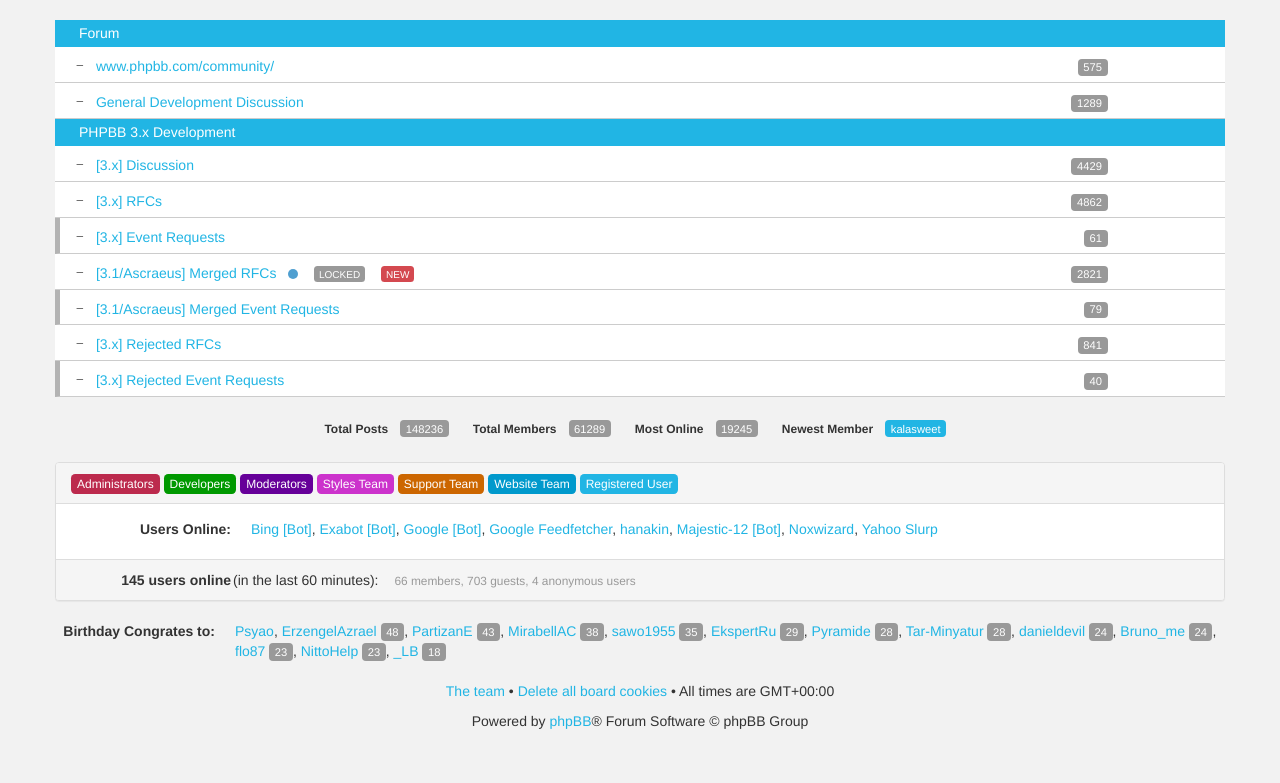
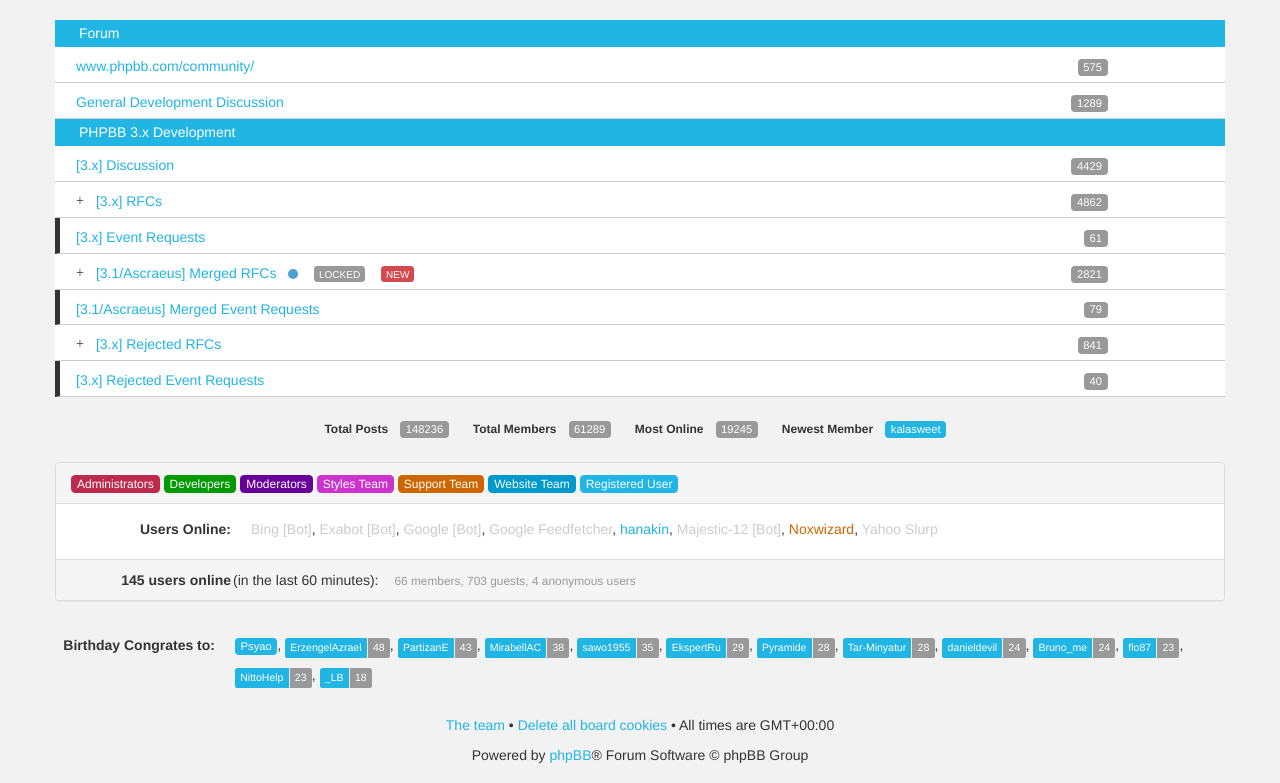
Before and after one commit to hanakin/ProMino, a PHP site: the page made by index.php in a window 1280 px wide. Shown: the part 112-895 px from the top of the page. Before the commit the page ends 841 px from the top, so only its background shows below. Run offline with PHP 8.4, Linux system fonts and the light colour scheme; style sheets or scripts are compiled from the project's sources; some libraries are stand-ins or nearby versions; some web fonts are replaced.

Commit message:
Globalize user colur classes & Fix forum-sub icons

```diff
--- a/assests/css/core.css
+++ b/assests/css/core.css
@@ -1480,6 +1480,7 @@ a.badge:focus {
   }
 }
 .label {
+  display: inline-block;
   font-size: 80%;
   vertical-align: middle;
   border-radius: .35em;
--- a/assests/css/theme.css
+++ b/assests/css/theme.css
@@ -3,6 +3,45 @@
    Theme specific Content & alterations
    ==========================================================================
 */
+.label-list {
+  display: inline-block;
+  padding-left: 0;
+  list-style: none;
+}
+.label-list > li {
+  display: inline-block;
+}
+.label-list > li a,
+.label-list > li span {
+  margin: 0 0 0 -3px;
+  padding: .25em .5em .5em;
+  font-size: 75%;
+  font-weight: 500;
+  line-height: 1;
+  color: #fff;
+  text-align: center;
+  white-space: nowrap;
+  vertical-align: baseline;
+  background-color: #999999;
+}
+.label-list > li a {
+  background-color: #21b5e4;
+}
+.label-list > li a:hover,
+.label-list > li a:focus {
+  background-color: #1482a4;
+}
+.label-list .label-list-left a,
+.label-list .label-list-left span {
+  margin: 0;
+  border-top-left-radius: .25em;
+  border-bottom-left-radius: .25em;
+}
+.label-list .label-list-right a,
+.label-list .label-list-right span {
+  border-top-right-radius: .25em;
+  border-bottom-right-radius: .25em;
+}
 /*
  * Navbar
  * --------------------------------------------------*/
@@ -114,7 +153,7 @@
   border-bottom: none;
 }
 .forum-sub {
-  border-left: 5px solid #b3b3b3;
+  border-left: 5px solid #333333;
   padding-left: 1px;
 }
 .forum-recent > a {
@@ -198,51 +237,111 @@
     font-size: 14px;
   }
 }
-.label-admint {
+.label.admint {
   background: #BC2A4D;
 }
-a:hover .label-admint {
+a.admint {
+  color: #BC2A4D;
+}
+a.admint :hover {
+  color: #92213c;
+}
+a:hover .label.admint {
   background: #92213c;
 }
-.label-dev {
+.label.dev {
   background: #009900;
 }
-a:hover .label-dev {
+a.dev {
+  color: #009900;
+}
+a.dev :hover {
+  color: #006600;
+}
+a:hover .label.dev {
   background: #006600;
 }
-.label-modt {
+.label.modt {
   background: #660099;
 }
-a:hover .label-modt {
+a.modt {
+  color: #660099;
+}
+a.modt:hover {
+  color: #440066;
+}
+a:hover .label.modt {
   background: #440066;
 }
-.label-mod {
+.label.mod {
   background: #0000CC;
 }
-a:hover .label-mod {
+a.mod {
+  color: #0000CC;
+}
+a.mod :hover {
+  color: #000099;
+}
+a:hover .label.mod {
   background: #000099;
 }
-.label-stylet {
+.label.stylet {
   background: #CC33CC;
 }
-a:hover .label-stylet {
+a.stylet {
+  color: #CC33CC;
+}
+a.stylet:hover {
+  color: #a329a3;
+}
+a:hover .label.stylet {
   background: #a329a3;
 }
-.label-supt {
+.label.supt {
   background: #CC6600;
 }
-a:hover .label-supt {
+a.supt {
+  color: #CC6600;
+}
+a.supt:hover {
+  color: #994d00;
+}
+a:hover .label.supt {
   background: #994d00;
 }
-.label-webt {
+.label.webt {
   background: #0099CC;
 }
-a:hover .label-webt {
+a.webt {
+  color: #0099CC;
+}
+a.webt:hover {
+  color: #007399;
+}
+a:hover .label.webt {
   background: #007399;
 }
-.label-user {
+.label.bot {
+  background: #cccccc;
+}
+a.bot {
+  color: #cccccc;
+}
+a.bot:hover {
+  color: #b3b3b3;
+}
+a:hover .label.bot {
+  background: #b3b3b3;
+}
+.label.user {
   background: #21b5e4;
 }
-a:hover .label-user {
+a.user {
+  color: #21b5e4;
+}
+a.user:hover {
+  color: #1794bb;
+}
+a:hover .label.user {
   background: #1794bb;
 }
--- a/assests/less/core/core-modules.less
+++ b/assests/less/core/core-modules.less
@@ -47,6 +47,7 @@
 }
 
 .label {
+	display: inline-block;
 	font-size: 80%;
 	vertical-align: middle;
 	border-radius: .35em;
--- a/assests/less/modules/forumlist.less
+++ b/assests/less/modules/forumlist.less
@@ -53,7 +53,7 @@
 
 .forum-row::last-child { border-bottom: none; }
 .forum-sub {
-	border-left: @padding-small-vertical solid @gray-light;
+	border-left: @padding-small-vertical solid @black;
 	padding-left: @padding-base-vertical - @padding-small-vertical;
 }
 
--- /dev/null
+++ b/assests/less/modules/label-list.less
@@ -0,0 +1,46 @@
+//
+// Label List
+// --------------------------------------------------
+
+.label-list {
+	display: inline-block;
+	padding-left: 0;
+	list-style: none;
+	> li {
+		display: inline-block;
+
+		// Add hover effects, but only for links
+		a, span {
+			margin: 0 0 0 -3px;
+			padding: .25em .5em .5em;
+			font-size: 75%;
+			font-weight: 500;
+			line-height: 1;
+			color: #fff;
+			text-align: center;
+			white-space: nowrap;
+			vertical-align: baseline;
+			background-color: @gray;
+		}
+
+		a {
+			background-color: @link-color;
+			&:hover,
+			&:focus { background-color: @link-hover-color; }
+		}
+	}
+	.label-list-left {
+		a, span {
+			margin: 0;
+			border-top-left-radius: .25em;
+			border-bottom-left-radius: .25em;
+		}
+	}
+
+	.label-list-right {
+		a, span {
+			border-top-right-radius: .25em;
+			border-bottom-right-radius: .25em;
+		}
+	}
+}
--- a/assests/less/theme.less
+++ b/assests/less/theme.less
@@ -8,32 +8,55 @@
    ==========================================================================
 */
 
+@import "modules/label-list.less";
+
 // It is highly recomended that you break up the theme into sub components or modules and use this file to include them
 @import "modules/navbar.less";
 @import "modules/forumlist.less";
 @import "modules/info.less";
 @import "modules/copyright.less";
 
-.label-admint 			{ background: #BC2A4D; }
-a:hover .label-admint 	{ background: darken(#BC2A4D, 10%); }
+.label.admint 			{ background: #BC2A4D; }
+a.admint 				{ color: #BC2A4D; }
+a.admint :hover			{ color: darken(#BC2A4D, 10%); }
+a:hover .label.admint 	{ background: darken(#BC2A4D, 10%); }
 
-.label-dev 				{ background: #009900; }
-a:hover .label-dev 		{ background: darken(#009900, 10%); }
+.label.dev 				{ background: #009900; }
+a.dev 					{ color: #009900; }
+a.dev :hover			{ color: darken(#009900, 10%); }
+a:hover .label.dev 		{ background: darken(#009900, 10%); }
 
-.label-modt 			{ background: #660099; }
-a:hover .label-modt 	{ background: darken(#660099, 10%); }
+.label.modt 			{ background: #660099; }
+a.modt 					{ color: #660099; }
+a.modt:hover			{ color: darken(#660099, 10%); }
+a:hover .label.modt 	{ background: darken(#660099, 10%); }
 
-.label-mod 				{ background: #0000CC; }
-a:hover .label-mod 		{ background: darken(#0000CC, 10%); }
+.label.mod 				{ background: #0000CC; }
+a.mod  					{ color: #0000CC; }
+a.mod :hover			{ color: darken(#0000CC, 10%); }
+a:hover .label.mod 		{ background: darken(#0000CC, 10%); }
 
-.label-stylet 			{ background: #CC33CC; }
-a:hover .label-stylet 	{ background: darken(#CC33CC, 10%); }
+.label.stylet 			{ background: #CC33CC; }
+a.stylet 				{ color: #CC33CC; }
+a.stylet:hover			{ color: darken(#CC33CC, 10%); }
+a:hover .label.stylet 	{ background: darken(#CC33CC, 10%); }
 
-.label-supt 			{ background: #CC6600; }
-a:hover .label-supt 	{ background: darken(#CC6600, 10%); }
+.label.supt 			{ background: #CC6600; }
+a.supt 					{ color: #CC6600; }
+a.supt:hover			{ color: darken(#CC6600, 10%); }
+a:hover .label.supt 	{ background: darken(#CC6600, 10%); }
 
-.label-webt 			{ background: #0099CC; }
-a:hover .label-webt 	{ background: darken(#0099CC, 10%); }
+.label.webt 			{ background: #0099CC; }
+a.webt 					{ color: #0099CC; }
+a.webt:hover			{ color: darken(#0099CC, 10%); }
+a:hover .label.webt 	{ background: darken(#0099CC, 10%); }
 
-.label-user 			{ background: @primary-color; }
-a:hover .label-user 	{ background: darken(@primary-color, 10%); }
+.label.bot 				{ background: @gray-lighter; }
+a.bot 					{ color: @gray-lighter; }
+a.bot:hover				{ color: darken(@gray-lighter, 10%); }
+a:hover .label.bot 		{ background: darken(@gray-lighter, 10%); }
+
+.label.user 			{ background: @primary-color; }
+a.user					{ color: @primary-color; }
+a.user:hover			{ color: darken(@primary-color, 10%); }
+a:hover .label.user 	{ background: darken(@primary-color, 10%); }
--- a/includes/forumlist.php
+++ b/includes/forumlist.php
@@ -5,7 +5,6 @@
 						<ol class="forum-list list-unstyled">
 							<li class="forum-row row">
 								<hgroup class="col-sm-11">
-									<span class="forum-icon glyphicon glyphicon-minus pull-left"></span>
 									<h2 class="forum-title h5 md-pull-left lg-pull-left"><a class="pull-left" href="">www.phpbb.com/community/</a></h2>
 									<dfn class="forum-description visible-sm">A link back to the support forum at www.phpbb.com.</dfn>
 									<span class="label pull-right hidden-sm">575</span>
@@ -19,7 +18,6 @@
 							</li>
 							<li class="forum-row row">
 								<hgroup class="col-sm-11">
-									<span class="forum-icon glyphicon glyphicon-minus pull-left"></span>
 									<h2 class="forum-title h5 md-pull-left lg-pull-left"><a class="pull-left" href="">General Development Discussion</a></h2>
 									<dfn class="forum-description visible-sm">Discuss general development subjects that are not specific to a particular version like the versioning control system we use or other infrastructure.</dfn>
 									<span class="label pull-right hidden-sm">1289</span>
@@ -38,7 +36,6 @@
 						<ol class="forum-list list-unstyled">
 							<li class="forum-row row">
 								<hgroup class="col-sm-11">
-									<span class="forum-icon glyphicon glyphicon-minus pull-left"></span>
 									<h2 class="forum-title h5 md-pull-left lg-pull-left"><a class="pull-left" href="">[3.x] Discussion</a></h2>
 									<dfn class="forum-description visible-sm">General discussion of development ideas and the approaches taken in the 3.x branch of phpBB. The next feature release of phpBB 3 will be 3.1/Ascreaus followed by 3.2/Arsia.</dfn>
 									<span class="label pull-right hidden-sm">4429</span>
@@ -52,7 +49,7 @@
 							</li>
 							<li class="forum-row row">
 								<hgroup class="col-sm-11">
-									<span class="forum-icon glyphicon glyphicon-minus pull-left"></span>
+									<span class="forum-icon glyphicon glyphicon-plus pull-left"></span>
 									<h2 class="forum-title h5 md-pull-left lg-pull-left"><a class="pull-left" href="">[3.x] RFCs</a></h2>
 									<dfn class="forum-description visible-sm">Publish your own request for comments or patches for the next version of phpBB. Discuss the contributions and proposals of others. Upcoming releases are 3.1/Ascraeus and 3.2/Arsia.</dfn>
 									<span class="label pull-right hidden-sm">4862</span>
@@ -66,7 +63,6 @@
 							</li>
 							<li class="forum-row forum-sub row">
 								<hgroup class="col-sm-11">
-									<span class="forum-icon glyphicon glyphicon-minus pull-left"></span>
 									<h2 class="forum-title h5 md-pull-left lg-pull-left"><a class="pull-left" href="">[3.x] Event Requests</a></h2>
 									<dfn class="forum-description visible-sm">Request hook events and what data needs to be sent for the new hook system.</dfn>
 									<span class="label pull-right hidden-sm">61</span>
@@ -80,7 +76,7 @@
 							</li>
 							<li class="forum-row row">
 								<hgroup class="col-sm-11">
-									<span class="forum-icon glyphicon glyphicon-minus pull-left"></span>
+									<span class="forum-icon glyphicon glyphicon-plus pull-left"></span>
 									<h2 class="forum-title h5 md-pull-left lg-pull-left">
 										<a class="pull-left" href="">[3.1/Ascraeus] Merged RFCs</a>
 										<p class="forum-labels md-pull-left lg-pull-left visible-sm">
@@ -105,7 +101,6 @@
 							</li>
 							<li class="forum-row forum-sub row">
 								<hgroup class="col-sm-11">
-									<span class="forum-icon glyphicon glyphicon-minus pull-left"></span>
 									<h2 class="forum-title h5 md-pull-left lg-pull-left"><a class="pull-left" href="">[3.1/Ascraeus] Merged Event Requests</a></h2>
 									<dfn class="forum-description visible-sm">These requests for events in core phpBB have been merged into 3.1/Ascraeus and will be available with the next release.</dfn>
 									<span class="label pull-right hidden-sm">79</span>
@@ -119,7 +114,7 @@
 							</li>
 							<li class="forum-row row">
 								<hgroup class="col-sm-11">
-									<span class="forum-icon glyphicon glyphicon-minus pull-left"></span>
+									<span class="forum-icon glyphicon glyphicon-plus pull-left"></span>
 									<h2 class="forum-title h5 md-pull-left lg-pull-left"><a class="pull-left" href="">[3.x] Rejected RFCs</a></h2>
 									<dfn class="forum-description visible-sm">These RFCs were either rejected or have been replaced by an alternative proposal. They will not be included in phpBB.</dfn>
 									<span class="label pull-right hidden-sm">841</span>
@@ -133,7 +128,6 @@
 							</li>
 							<li class="forum-row forum-sub row">
 								<hgroup class="col-sm-11">
-									<span class="forum-icon glyphicon glyphicon-minus pull-left"></span>
 									<h2 class="forum-title h5 md-pull-left lg-pull-left"><a class="pull-left" href="">[3.x] Rejected Event Requests</a></h2>
 									<dfn class="forum-description visible-sm">These event requests have either been rejected by the community or have become redundant because of code changes or other events requests.</dfn>
 									<span class="label pull-right hidden-sm">40</span>
--- a/includes/info.php
+++ b/includes/info.php
@@ -10,22 +10,30 @@
 					<dd><span class="label">19245</span></dd>
 
 					<dt>Newest Member</dt>
-					<dd><a href="" title="USER: kalasweet"><span class="label label-user">kalasweet</span></a></dd>
+					<dd><a href="" title="USER: kalasweet"><span class="label user">kalasweet</span></a></dd>
 				</dl>
 				<article class="info-online panel hidden-sm">
   					<div class="info-online-legend panel-heading">
-  						<a href="" title="Administrators"><span class="label label-admint">Administrators</span></a>
-		  				<a href="" title="Developers"><span class="label label-dev">Developers</span></a>
-		  				<a href="" title="Moderators"><span class="label label-modt">Moderators</span></a>
-		  				<a href="" title="Styles Team"><span class="label label-stylet">Styles Team</span></a>
-		  				<a href="" title="Support Team"><span class="label label-supt">Support Team</span></a>
-		  				<a href="" title="Website Team"><span class="label label-webt">Website Team</span></a>
-		  				<a href="" title="Registered User"><span class="label label-user">Registered User</span></a>
+  						<a href="" title="Administrators"><span class="label admint">Administrators</span></a>
+		  				<a href="" title="Developers"><span class="label dev">Developers</span></a>
+		  				<a href="" title="Moderators"><span class="label modt">Moderators</span></a>
+		  				<a href="" title="Styles Team"><span class="label stylet">Styles Team</span></a>
+		  				<a href="" title="Support Team"><span class="label supt">Support Team</span></a>
+		  				<a href="" title="Website Team"><span class="label webt">Website Team</span></a>
+		  				<a href="" title="Registered User"><span class="label user">Registered User</span></a>
 
   					</div>
   					<dl class="info-online-list dl-horizontal">
 						<dt>Users Online: </dt>
-						<dd class="label-name bot"><a href="" title="">Bing [Bot]</a>, <a href="" title="">Exabot [Bot]</a>, <a href="" title="">Google [Bot]</a>, <a href="" title="">Google Feedfetcher</a>, <a href="" title="">hanakin</a>, <a href="" title="">Majestic-12 [Bot]</a>, <a href="" title="">Noxwizard</a>, <a href="" title="">Yahoo Slurp</a></dd>
+						<dd class="label-name bot">
+							<a href="" title="" class="bot">Bing [Bot]</a>,
+							<a href="" title="" class="bot">Exabot [Bot]</a>,
+							<a href="" title="" class="bot">Google [Bot]</a>,
+							<a href="" title="" class="bot">Google Feedfetcher</a>,
+							<a href="" title="" class="user">hanakin</a>,
+							<a href="" title="" class="bot">Majestic-12 [Bot]</a>,
+							<a href="" title="" class="supt">Noxwizard</a>,
+							<a href="" title="" class="bot">Yahoo Slurp</a></dd>
 					</dl>
 					<div class="panel-footer">
 						<dl class="info-online-stats dl-horizontal">
@@ -38,7 +46,55 @@
 					<dl class="label-list dl-horizontal">
 						<dt>Birthday Congrates to: </dt>
 						<dd class="label-group-name">
-							<a href="" title="">Psyao</a>, <a href="" title="">ErzengelAzrael <span class="label">48</span></a>, <a href="" title="">PartizanE <span class="label">43</span></a>, <a href="" title="">MirabellAC <span class="label">38</span></a>, <a href="" title="">sawo1955 <span class="label">35</span></a>, <a href="" title="">EkspertRu <span class="label">29</span></a>, <a href="" title="">Pyramide <span class="label">28</span></a>, <a href="" title="">Tar-Minyatur <span class="label">28</span></a>, <a href="" title="">danieldevil <span class="label">24</span></a>, <a href="" title="">Bruno_me <span class="label">24</span></a>, <a href="" title="">flo87 <span class="label">23</span></a>, <a href="" title="">NittoHelp <span class="label">23</span></a>, <a href="" title="">_LB <span class="label">18</span></a>
+							<a href="" title="USER: Psyao"><span class="label user">Psyao</span></a>,
+							<ul class="label-list">
+								<li class="label-list-left"><a href="" title="">ErzengelAzrael</a></li>
+								<li class="label-list-right"><span>48</span></li>
+							</ul>,
+							<ul class="label-list">
+								<li class="label-list-left"><a href="" title="">PartizanE</a></li>
+								<li class="label-list-right"><span>43</span></li>
+							</ul>,
+							<ul class="label-list">
+								<li class="label-list-left"><a href="" title="">MirabellAC</a></li>
+								<li class="label-list-right"><span>38</span></li>
+							</ul>,
+							<ul class="label-list">
+								<li class="label-list-left"><a href="" title="">sawo1955</a></li>
+								<li class="label-list-right"><span>35</span></li>
+							</ul>,
+							<ul class="label-list">
+								<li class="label-list-left"><a href="" title="">EkspertRu</a></li>
+								<li class="label-list-right"><span>29</span></li>
+							</ul>,
+							<ul class="label-list">
+								<li class="label-list-left"><a href="" title="">Pyramide</a></li>
+								<li class="label-list-right"><span>28</span></li>
+							</ul>,
+							<ul class="label-list">
+								<li class="label-list-left"><a href="" title="">Tar-Minyatur</a></li>
+								<li class="label-list-right"><span>28</span></li>
+							</ul>,
+							<ul class="label-list">
+								<li class="label-list-left"><a href="" title="">danieldevil</a></li>
+								<li class="label-list-right"><span>24</span></li>
+							</ul>,
+							<ul class="label-list">
+								<li class="label-list-left"><a href="" title="">Bruno_me</a></li>
+								<li class="label-list-right"><span>24</span></li>
+							</ul>,
+							<ul class="label-list">
+								<li class="label-list-left"><a href="" title="">flo87</a></li>
+								<li class="label-list-right"><span>23</span></li>
+							</ul>,
+							<ul class="label-list">
+								<li class="label-list-left"><a href="" title="">NittoHelp</a></li>
+								<li class="label-list-right"><span>23</span></li>
+							</ul>,
+							<ul class="label-list">
+								<li class="label-list-left"><a href="" title="">_LB</a></li>
+								<li class="label-list-right"><span>18</span></li>
+							</ul>
 						</dd>
 					</dl>
 				</article>
```
